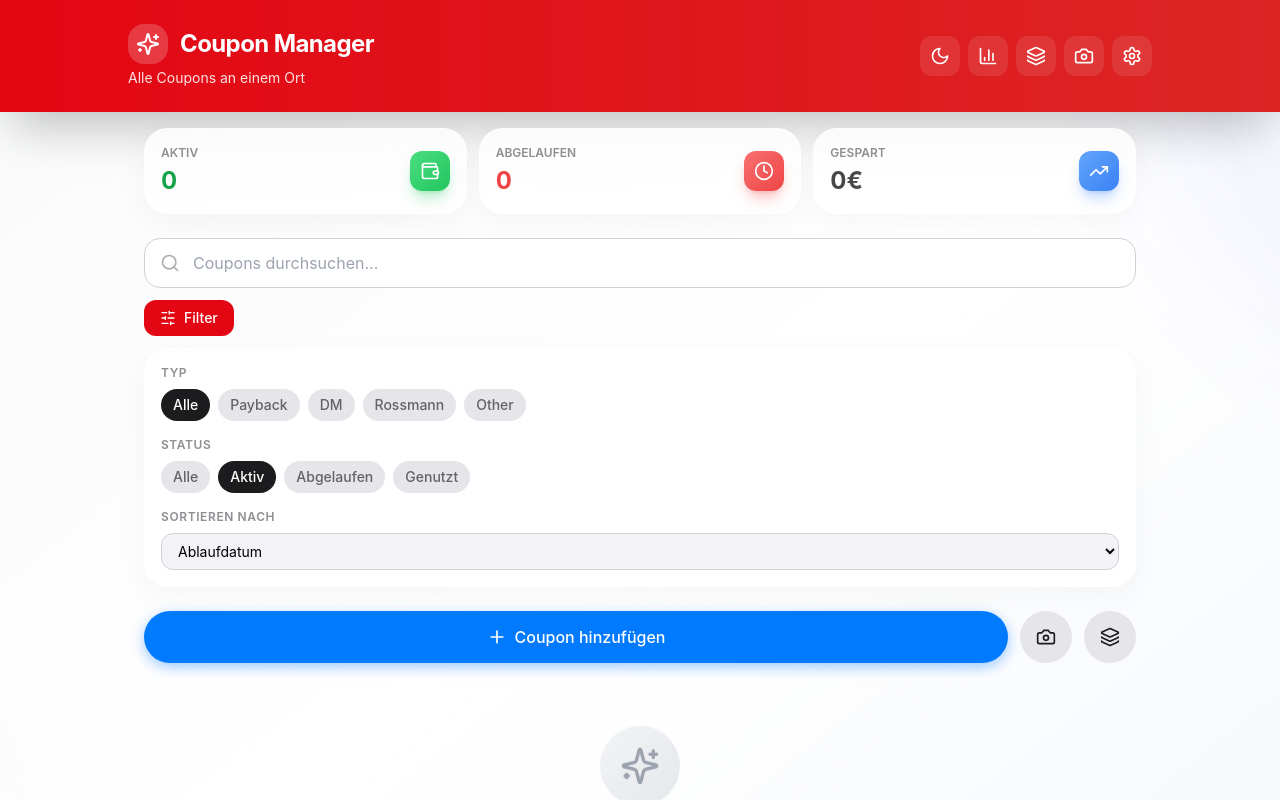
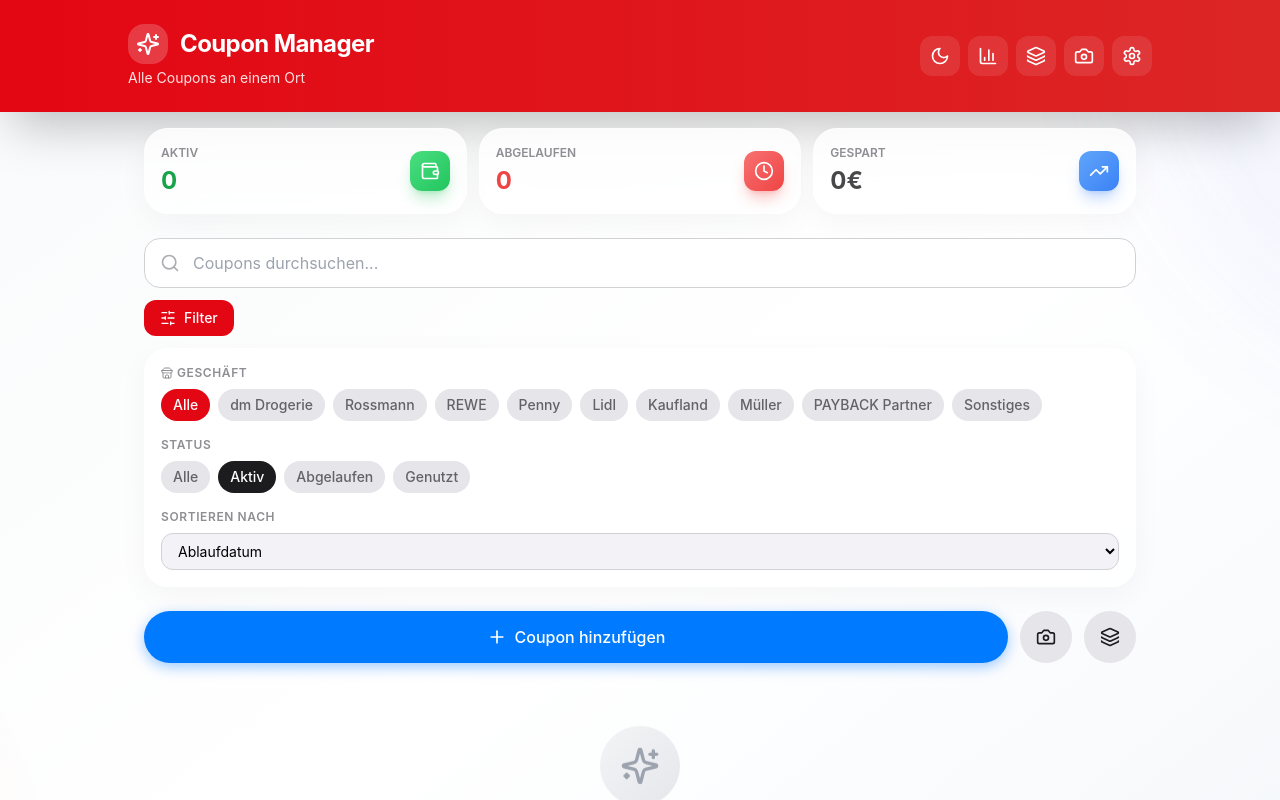
Before and after one commit to Zyrial96/payback-coupon-manager, a Next.js app: page / in a window 1280 px wide. Both pictures are taken after a click on the button "Filter". Shown: the top 800 px of the page. Built offline with nearby package versions, Linux system fonts and the light colour scheme.

Commit message:
Add store-based coupon organization with new data model and filters

```diff
--- a/app/page.tsx
+++ b/app/page.tsx
@@ -34,7 +34,7 @@ export default function Home() {
 
   const [filters, setFilters] = useState<FilterOptions>({
     search: '',
-    type: 'all',
+    store: 'all',
     status: 'active',
     sortBy: 'expiry',
   });
@@ -43,7 +43,14 @@ export default function Home() {
     setMounted(true);
     const saved = localStorage.getItem('payback-coupons');
     if (saved) {
-      setCoupons(JSON.parse(saved));
+      const parsed = JSON.parse(saved);
+      // Migration: altes 'type' Feld zu neuem 'store' und 'discountType'
+      const migrated = parsed.map((c: any) => ({
+        ...c,
+        store: c.store || c.type || 'other',
+        discountType: c.discountType || 'percent',
+      }));
+      setCoupons(migrated);
     }
 
     // Load dark mode preference
--- a/components/AddCouponModal.tsx
+++ b/components/AddCouponModal.tsx
@@ -1,8 +1,8 @@
 'use client';
 
 import { useState } from 'react';
-import { X, ScanLine, Tag, Calendar, FileText } from 'lucide-react';
-import { CouponType } from '@/types/coupon';
+import { X, ScanLine, Tag, Calendar, FileText, Store, Percent } from 'lucide-react';
+import { CouponType, DiscountType, STORE_NAMES, DISCOUNT_NAMES } from '@/types/coupon';
 
 interface AddCouponModalProps {
   onClose: () => void;
@@ -11,19 +11,29 @@ interface AddCouponModalProps {
     description: string;
     barcode: string;
     barcodeType: 'CODE128' | 'QR' | 'EAN13';
-    type: CouponType;
+    store: CouponType;
+    discountType: DiscountType;
+    discountValue?: number;
     validFrom: string;
     validUntil: string;
     used: boolean;
   }) => void;
 }
 
+const STORES: CouponType[] = [
+  'dm', 'rossmann', 'rewe', 'penny', 'lidl', 'kaufland', 'mueller', 'payback', 'other'
+];
+
+const DISCOUNT_TYPES: DiscountType[] = ['percent', 'fixed', 'points', 'buyXgetY', 'free'];
+
 export function AddCouponModal({ onClose, onAdd }: AddCouponModalProps) {
   const [title, setTitle] = useState('');
   const [description, setDescription] = useState('');
   const [barcode, setBarcode] = useState('');
   const [barcodeType, setBarcodeType] = useState<'CODE128' | 'QR' | 'EAN13'>('CODE128');
-  const [type, setType] = useState<CouponType>('payback');
+  const [store, setStore] = useState<CouponType>('dm');
+  const [discountType, setDiscountType] = useState<DiscountType>('percent');
+  const [discountValue, setDiscountValue] = useState('');
   const [validUntil, setValidUntil] = useState('');
 
   const handleSubmit = (e: React.FormEvent) => {
@@ -36,22 +46,38 @@ export function AddCouponModal({ onClose, onAdd }: AddCouponModalProps) {
       description,
       barcode,
       barcodeType,
-      type,
+      store,
+      discountType,
+      discountValue: discountValue ? parseFloat(discountValue) : undefined,
       validFrom: new Date().toISOString().split('T')[0],
       validUntil,
       used: false,
     });
   };
 
-  const getTypeColor = (t: string) => {
-    if (t === type) {
-      const colors: Record<string, string> = {
+  const getStoreColor = (s: CouponType) => {
+    if (s === store) {
+      const colors: Record<CouponType, string> = {
+        dm: 'bg-yellow-400 text-gray-900 shadow-lg shadow-yellow-400/30',
+        rossmann: 'bg-blue-600 text-white shadow-lg shadow-blue-600/30',
+        rewe: 'bg-red-600 text-white shadow-lg shadow-red-600/30',
+        penny: 'bg-red-500 text-white shadow-lg shadow-red-500/30',
+        lidl: 'bg-yellow-500 text-gray-900 shadow-lg shadow-yellow-500/30',
+        aldi: 'bg-blue-500 text-white shadow-lg shadow-blue-500/30',
+        kaufland: 'bg-orange-600 text-white shadow-lg shadow-orange-600/30',
+        mueller: 'bg-orange-500 text-white shadow-lg shadow-orange-500/30',
         payback: 'bg-red-500 text-white shadow-lg shadow-red-500/30',
-        dm: 'bg-yellow-400 text-gray-900 shadow-lg shadow-yellow-400/30',
-        rossmann: 'bg-blue-500 text-white shadow-lg shadow-blue-500/30',
+        budni: 'bg-green-500 text-white shadow-lg shadow-green-500/30',
         other: 'bg-gray-500 text-white shadow-lg shadow-gray-500/30',
       };
-      return colors[t] || colors.other;
+      return colors[s];
+    }
+    return 'bg-apple-gray-100 text-apple-gray-600 hover:bg-apple-gray-200';
+  };
+
+  const getDiscountColor = (d: DiscountType) => {
+    if (d === discountType) {
+      return 'bg-payback-red text-white shadow-lg shadow-payback-red/30';
     }
     return 'bg-apple-gray-100 text-apple-gray-600 hover:bg-apple-gray-200';
   };
@@ -65,9 +91,9 @@ export function AddCouponModal({ onClose, onAdd }: AddCouponModalProps) {
       />
 
       {/* Modal */}
-      <div className="relative w-full max-w-lg bg-white rounded-3xl shadow-2xl modal-content overflow-hidden">
+      <div className="relative w-full max-w-lg bg-white rounded-3xl shadow-2xl modal-content overflow-hidden max-h-[90vh] overflow-y-auto">
         {/* Header */}
-        <div className="bg-gradient-to-r from-payback-red to-red-600 px-6 py-5">
+        <div className="bg-gradient-to-r from-payback-red to-red-600 px-6 py-5 sticky top-0 z-10">
           <div className="flex items-center justify-between">
             <div className="flex items-center gap-3">
               <div className="w-10 h-10 bg-white/20 backdrop-blur rounded-xl flex items-center justify-center">
@@ -87,118 +113,149 @@ export function AddCouponModal({ onClose, onAdd }: AddCouponModalProps) {
           </div>
         </div>
 
+        {/* Form */}
         <form onSubmit={handleSubmit} className="p-6 space-y-5">
-          {/* Type Selection */}
+          {/* Store Selection */}
           <div>
-            <label className="block text-sm font-semibold text-apple-gray-700 mb-3">Typ</label>
-            <div className="grid grid-cols-4 gap-2">
-              {(['payback', 'dm', 'rossmann', 'other'] as CouponType[]).map((t) => (
+            <label className="flex items-center gap-2 text-sm font-semibold text-apple-gray-900 mb-3">
+              <Store className="w-4 h-4 text-payback-red" />
+              Geschäft *
+            </label>
+            <div className="grid grid-cols-3 gap-2">
+              {STORES.map((s) => (
                 <button
-                  key={t}
+                  key={s}
                   type="button"
-                  onClick={() => setType(t)}
-                  className={`py-2.5 px-3 rounded-xl text-sm font-semibold capitalize transition-all duration-200 ${getTypeColor(t)}`}
+                  onClick={() => setStore(s)}
+                  className={`px-3 py-2 rounded-xl text-xs font-medium transition-all duration-200 ${getStoreColor(s)}`}
                 >
-                  {t === 'dm' ? 'DM' : t}
+                  {STORE_NAMES[s]}
                 </button>
               ))}
             </div>
           </div>
 
+          {/* Discount Type */}
+          <div>
+            <label className="flex items-center gap-2 text-sm font-semibold text-apple-gray-900 mb-3">
+              <Percent className="w-4 h-4 text-payback-red" />
+              Rabatt-Typ *
+            </label>
+            <div className="grid grid-cols-2 gap-2">
+              {DISCOUNT_TYPES.map((d) => (
+                <button
+                  key={d}
+                  type="button"
+                  onClick={() => setDiscountType(d)}
+                  className={`px-3 py-2 rounded-xl text-sm font-medium transition-all duration-200 ${getDiscountColor(d)}`}
+                >
+                  {DISCOUNT_NAMES[d]}
+                </button>
+              ))}
+            </div>
+          </div>
+
+          {/* Discount Value */}
+          {(discountType === 'percent' || discountType === 'fixed') && (
+            <div>
+              <label className="flex items-center gap-2 text-sm font-semibold text-apple-gray-900 mb-2">
+                <Percent className="w-4 h-4 text-payback-red" />
+                Wert {discountType === 'percent' ? '(%)' : '(€)'}
+              </label>
+              <input
+                type="number"
+                value={discountValue}
+                onChange={(e) => setDiscountValue(e.target.value)}
+                placeholder={discountType === 'percent' ? 'z.B. 10' : 'z.B. 5.99'}
+                className="w-full bg-apple-gray-50 border border-apple-gray-200 rounded-xl px-4 py-3 text-sm focus:outline-none focus:border-payback-red focus:ring-2 focus:ring-payback-red/20 transition-all"
+                min="0"
+                step={discountType === 'percent' ? '1' : '0.01'}
+              />
+            </div>
+          )}
+
           {/* Title */}
           <div>
-            <label className="block text-sm font-semibold text-apple-gray-700 mb-2">
+            <label className="flex items-center gap-2 text-sm font-semibold text-apple-gray-900 mb-2">
+              <ScanLine className="w-4 h-4 text-payback-red" />
               Titel *
             </label>
-            <div className="relative">
-              <Tag className="absolute left-4 top-1/2 -translate-y-1/2 w-5 h-5 text-apple-gray-400" />
             <input
               type="text"
               value={title}
               onChange={(e) => setTitle(e.target.value)}
-                placeholder="z.B. 10x Punkte sammeln"
-                className="w-full pl-12 pr-4 py-3.5 bg-apple-gray-50 border border-apple-gray-200 rounded-2xl focus:outline-none focus:ring-2 focus:ring-payback-red/20 focus:border-payback-red transition-all"
+              placeholder="z.B. 20% auf Pflegeprodukte"
+              className="w-full bg-apple-gray-50 border border-apple-gray-200 rounded-xl px-4 py-3 text-sm focus:outline-none focus:border-payback-red focus:ring-2 focus:ring-payback-red/20 transition-all"
               required
             />
+          </div>
+
+          {/* Barcode */}
+          <div>
+            <label className="flex items-center gap-2 text-sm font-semibold text-apple-gray-900 mb-2">
+              <ScanLine className="w-4 h-4 text-payback-red" />
+              Barcode *
+            </label>
+            <div className="flex gap-2">
+              <input
+                type="text"
+                value={barcode}
+                onChange={(e) => setBarcode(e.target.value)}
+                placeholder="Coupon-Code eingeben"
+                className="flex-1 bg-apple-gray-50 border border-apple-gray-200 rounded-xl px-4 py-3 text-sm focus:outline-none focus:border-payback-red focus:ring-2 focus:ring-payback-red/20 transition-all"
+                required
+              />
+              <select
+                value={barcodeType}
+                onChange={(e) => setBarcodeType(e.target.value as 'CODE128' | 'QR' | 'EAN13')}
+                className="bg-apple-gray-50 border border-apple-gray-200 rounded-xl px-3 py-3 text-sm focus:outline-none focus:border-payback-red"
+              >
+                <option value="CODE128">CODE128</option>
+                <option value="QR">QR</option>
+                <option value="EAN13">EAN13</option>
+              </select>
             </div>
           </div>
 
           {/* Description */}
           <div>
-            <label className="block text-sm font-semibold text-apple-gray-700 mb-2">
+            <label className="flex items-center gap-2 text-sm font-semibold text-apple-gray-900 mb-2">
+              <FileText className="w-4 h-4 text-payback-red" />
               Beschreibung
             </label>
-            <div className="relative">
-              <FileText className="absolute left-4 top-3.5 w-5 h-5 text-apple-gray-400" />
-              <input
-                type="text"
+            <textarea
               value={description}
               onChange={(e) => setDescription(e.target.value)}
-                placeholder="z.B. Bei Einkauf ab 20€"
-                className="w-full pl-12 pr-4 py-3.5 bg-apple-gray-50 border border-apple-gray-200 rounded-2xl focus:outline-none focus:ring-2 focus:ring-payback-red/20 focus:border-payback-red transition-all"
+              placeholder="Weitere Details zum Coupon..."
+              rows={2}
+              className="w-full bg-apple-gray-50 border border-apple-gray-200 rounded-xl px-4 py-3 text-sm focus:outline-none focus:border-payback-red focus:ring-2 focus:ring-payback-red/20 transition-all resize-none"
             />
-            </div>
-          </div>
-
-          {/* Barcode */}
-          <div>
-            <label className="block text-sm font-semibold text-apple-gray-700 mb-2">
-              Barcode *
-            </label>
-            <div className="relative mb-3">
-              <ScanLine className="absolute left-4 top-1/2 -translate-y-1/2 w-5 h-5 text-apple-gray-400" />
-              <input
-                type="text"
-                value={barcode}
-                onChange={(e) => setBarcode(e.target.value)}
-                placeholder="z.B. 123456789012"
-                className="w-full pl-12 pr-4 py-3.5 bg-apple-gray-50 border border-apple-gray-200 rounded-2xl focus:outline-none focus:ring-2 focus:ring-payback-red/20 focus:border-payback-red transition-all font-mono"
-                required
-              />
-            </div>
-            <div className="flex gap-2">
-              {(['CODE128', 'QR', 'EAN13'] as const).map((bt) => (
-                <button
-                  key={bt}
-                  type="button"
-                  onClick={() => setBarcodeType(bt)}
-                  className={`flex-1 py-2 px-3 rounded-xl text-sm font-medium transition-all ${
-                    barcodeType === bt
-                      ? 'bg-apple-gray-900 text-white'
-                      : 'bg-apple-gray-100 text-apple-gray-600 hover:bg-apple-gray-200'
-                  }`}
-                >
-                  {bt}
-                </button>
-              ))}
-            </div>
           </div>
 
           {/* Valid Until */}
           <div>
-            <label className="block text-sm font-semibold text-apple-gray-700 mb-2">
+            <label className="flex items-center gap-2 text-sm font-semibold text-apple-gray-900 mb-2">
+              <Calendar className="w-4 h-4 text-payback-red" />
               Gültig bis *
             </label>
-            <div className="relative">
-              <Calendar className="absolute left-4 top-1/2 -translate-y-1/2 w-5 h-5 text-apple-gray-400" />
             <input
               type="date"
               value={validUntil}
               onChange={(e) => setValidUntil(e.target.value)}
-                className="w-full pl-12 pr-4 py-3.5 bg-apple-gray-50 border border-apple-gray-200 rounded-2xl focus:outline-none focus:ring-2 focus:ring-payback-red/20 focus:border-payback-red transition-all"
+              className="w-full bg-apple-gray-50 border border-apple-gray-200 rounded-xl px-4 py-3 text-sm focus:outline-none focus:border-payback-red focus:ring-2 focus:ring-payback-red/20 transition-all"
               required
             />
           </div>
-          </div>
 
           {/* Submit */}
+          <div className="pt-2">
             <button
               type="submit"
-            className="w-full bg-gradient-to-r from-payback-red to-red-600 text-white py-4 rounded-2xl font-bold text-lg shadow-xl shadow-red-500/30 hover:shadow-2xl hover:shadow-red-500/40 active:scale-[0.98] transition-all duration-200 flex items-center justify-center gap-2"
+              className="w-full bg-gradient-to-r from-payback-red to-red-600 text-white font-semibold py-4 rounded-xl shadow-lg shadow-payback-red/30 hover:shadow-xl hover:shadow-payback-red/40 active:scale-[0.98] transition-all duration-200"
             >
-            <Tag className="w-5 h-5" />
-            Coupon speichern
+              Coupon hinzufügen
             </button>
+          </div>
         </form>
       </div>
     </div>
--- a/components/CouponCard.tsx
+++ b/components/CouponCard.tsx
@@ -1,8 +1,8 @@
 'use client';
 
 import { useState } from 'react';
-import { Barcode, Calendar, Trash2, Heart, Share2, CheckCircle, MoreVertical, Wallet } from 'lucide-react';
-import { Coupon } from '@/types/coupon';
+import { Barcode, Calendar, Trash2, Heart, Share2, CheckCircle, MoreVertical, Wallet, Store, Tag } from 'lucide-react';
+import { Coupon, STORE_NAMES, DISCOUNT_NAMES } from '@/types/coupon';
 import { format, differenceInDays } from 'date-fns';
 import { de } from 'date-fns/locale';
 
@@ -30,24 +30,51 @@ export function CouponCard({
   const isExpired = new Date(coupon.validUntil) < new Date();
   const daysLeft = differenceInDays(new Date(coupon.validUntil), new Date());
 
-  const getTypeLabel = (type: string) => {
-    const labels: Record<string, string> = {
-      payback: 'Payback',
-      dm: 'DM',
-      rossmann: 'Rossmann',
-      other: 'Sonstiges',
-    };
-    return labels[type] || type;
-  };
-
-  const getTypeGradient = (type: string) => {
+  const getStoreGradient = (store: string) => {
     const gradients: Record<string, string> = {
       payback: 'from-red-500 to-red-600',
       dm: 'from-yellow-400 to-yellow-500',
-      rossmann: 'from-blue-400 to-blue-500',
+      rossmann: 'from-blue-500 to-blue-600',
+      rewe: 'from-red-600 to-red-700',
+      penny: 'from-red-500 to-red-600',
+      lidl: 'from-yellow-500 to-yellow-600',
+      aldi: 'from-blue-400 to-blue-500',
+      kaufland: 'from-orange-600 to-orange-700',
+      mueller: 'from-orange-500 to-orange-600',
+      budni: 'from-green-500 to-green-600',
       other: 'from-gray-400 to-gray-500',
     };
-    return gradients[type] || gradients.other;
+    return gradients[store] || gradients.other;
+  };
+
+  const getStoreBadgeColor = (store: string) => {
+    const colors: Record<string, string> = {
+      payback: 'bg-red-100 text-red-700 border-red-200',
+      dm: 'bg-yellow-100 text-yellow-800 border-yellow-200',
+      rossmann: 'bg-blue-100 text-blue-700 border-blue-200',
+      rewe: 'bg-red-100 text-red-700 border-red-200',
+      penny: 'bg-red-100 text-red-700 border-red-200',
+      lidl: 'bg-yellow-100 text-yellow-800 border-yellow-200',
+      aldi: 'bg-blue-100 text-blue-700 border-blue-200',
+      kaufland: 'bg-orange-100 text-orange-700 border-orange-200',
+      mueller: 'bg-orange-100 text-orange-700 border-orange-200',
+      budni: 'bg-green-100 text-green-700 border-green-200',
+      other: 'bg-gray-100 text-gray-700 border-gray-200',
+    };
+    return colors[store] || colors.other;
+  };
+
+  const formatDiscount = () => {
+    if (coupon.discountValue) {
+      if (coupon.discountType === 'percent') {
+        return `${coupon.discountValue}%`;
+      } else if (coupon.discountType === 'fixed') {
+        return `${coupon.discountValue.toFixed(2).replace('.', ',')}€`;
+      } else if (coupon.discountType === 'points') {
+        return `${coupon.discountValue}x`;
+      }
+    }
+    return DISCOUNT_NAMES[coupon.discountType] || '';
   };
 
   const getDaysLeftColor = (days: number) => {
@@ -74,9 +101,9 @@ export function CouponCard({
     } ${coupon.used ? 'opacity-60' : ''}`}>
       <div className="flex items-start gap-3">
         {/* Icon */}
-        <div className={`flex-shrink-0 w-12 h-12 rounded-xl bg-gradient-to-br ${getTypeGradient(coupon.type)} flex items-center justify-center shadow-lg`}>
+        <div className={`flex-shrink-0 w-12 h-12 rounded-xl bg-gradient-to-br ${getStoreGradient(coupon.store)} flex items-center justify-center shadow-lg`}>
           <span className="text-white font-bold text-lg">
-            {getTypeLabel(coupon.type).charAt(0)}
+            {STORE_NAMES[coupon.store]?.charAt(0) || coupon.store.charAt(0)}
           </span>
         </div>
 
@@ -85,9 +112,14 @@ export function CouponCard({
           <div className="flex items-start justify-between gap-2">
             <div className="flex-1">
               <div className="flex items-center gap-2 mb-1 flex-wrap">
-                <span className={`text-xs font-bold px-2 py-0.5 rounded-full bg-gradient-to-r ${getTypeGradient(coupon.type)} text-white`}>
-                  {getTypeLabel(coupon.type)}
+                <span className={`text-xs font-bold px-2 py-0.5 rounded-full bg-gradient-to-r ${getStoreGradient(coupon.store)} text-white`}>
+                  {STORE_NAMES[coupon.store] || coupon.store}
                 </span>
+                {coupon.discountType && (
+                  <span className="text-xs font-semibold px-2 py-0.5 rounded-full bg-payback-red/10 text-payback-red border border-payback-red/20">
+                    {formatDiscount()}
+                  </span>
+                )}
                 {coupon.isFavorite && (
                   <Heart className="w-4 h-4 text-purple-500 fill-purple-500" />
                 )}
--- a/components/CouponFilter.tsx
+++ b/components/CouponFilter.tsx
@@ -1,11 +1,11 @@
 'use client';
 
-import { Search, SlidersHorizontal, X } from 'lucide-react';
-import { CouponType } from '@/types/coupon';
+import { Search, SlidersHorizontal, X, Store } from 'lucide-react';
+import { CouponType, STORE_NAMES } from '@/types/coupon';
 
 export interface FilterOptions {
   search: string;
-  type: CouponType | 'all';
+  store: CouponType | 'all';
   status: 'all' | 'active' | 'expired' | 'used';
   sortBy: 'date' | 'expiry' | 'name';
 }
@@ -64,23 +64,24 @@ export function CouponFilter({ filters, onFilterChange, showFilters, onToggleFil
       {/* Filter Panel */}
       {showFilters && (
         <div className="apple-card p-4 animate-slide-up">
-          {/* Type Filter */}
+          {/* Store Filter */}
           <div className="mb-4">
-            <label className="block text-xs font-semibold text-apple-gray-500 uppercase tracking-wider mb-2">
-              Typ
+            <label className="flex items-center gap-1 text-xs font-semibold text-apple-gray-500 uppercase tracking-wider mb-2">
+              <Store className="w-3 h-3" />
+              Geschäft
             </label>
             <div className="flex flex-wrap gap-2">
-              {(['all', 'payback', 'dm', 'rossmann', 'other'] as const).map((type) => (
+              {(['all', 'dm', 'rossmann', 'rewe', 'penny', 'lidl', 'kaufland', 'mueller', 'payback', 'other'] as const).map((store) => (
                 <button
-                  key={type}
-                  onClick={() => onFilterChange({ ...filters, type })}
+                  key={store}
+                  onClick={() => onFilterChange({ ...filters, store })}
                   className={`px-3 py-1.5 rounded-full text-sm font-medium transition-all ${
-                    filters.type === type
-                      ? 'bg-apple-gray-900 text-white'
+                    filters.store === store
+                      ? 'bg-payback-red text-white'
                       : 'bg-apple-gray-100 text-apple-gray-600 hover:bg-apple-gray-200'
                   }`}
                 >
-                  {type === 'all' ? 'Alle' : type === 'dm' ? 'DM' : type.charAt(0).toUpperCase() + type.slice(1)}
+                  {store === 'all' ? 'Alle' : STORE_NAMES[store] || store}
                 </button>
               ))}
             </div>
@@ -144,9 +145,9 @@ export function applyFilters(coupons: any[], filters: FilterOptions): any[] {
     );
   }
 
-  // Type filter
-  if (filters.type !== 'all') {
-    result = result.filter(c => c.type === filters.type);
+  // Store filter
+  if (filters.store !== 'all') {
+    result = result.filter(c => c.store === filters.store);
   }
 
   // Status filter
--- a/types/coupon.ts
+++ b/types/coupon.ts
@@ -1,4 +1,5 @@
-export type CouponType = 'payback' | 'dm' | 'rossmann' | 'other';
+export type CouponType = 'payback' | 'dm' | 'rossmann' | 'rewe' | 'penny' | 'lidl' | 'aldi' | 'kaufland' | 'mueller' | 'budni' | 'other';
+export type DiscountType = 'percent' | 'points' | 'fixed' | 'buyXgetY' | 'free';
 
 export interface Coupon {
   id: string;
@@ -6,18 +7,21 @@ export interface Coupon {
   description: string;
   barcode: string;
   barcodeType: 'CODE128' | 'QR' | 'EAN13';
-  type: CouponType;
+  store: CouponType; // Geschäft wo eingelöst wird
+  discountType: DiscountType; // Art des Rabatts
+  discountValue?: number; // Wert (z.B. 10 für 10% oder 10€)
+  minPurchase?: number; // Mindestbestellwert
   validFrom: string;
   validUntil: string;
   used: boolean;
-  usedAt?: string; // Wann wurde der Coupon eingelöst
-  usedAmount?: number; // Wie viel wurde gespart
+  usedAt?: string;
+  usedAmount?: number;
   createdAt: string;
-  // Neue Felder
-  value?: number; // Wert in € (für Statistiken)
-  isFavorite?: boolean; // Angepinnt
-  category?: string; // Kategorie/Ordner
-  notes?: string; // Notizen
+  // Zusatzfelder
+  value?: number;
+  isFavorite?: boolean;
+  category?: string;
+  notes?: string;
 }
 
 // Für Multi-Coupon Modus
@@ -28,3 +32,40 @@ export interface CouponStack {
   createdAt: string;
   combinedBarcode: string;
 }
+
+// Hilfsfunktionen für Stores
+export const STORE_NAMES: Record<CouponType, string> = {
+  payback: 'PAYBACK Partner',
+  dm: 'dm Drogerie',
+  rossmann: 'Rossmann',
+  rewe: 'REWE',
+  penny: 'Penny',
+  lidl: 'Lidl',
+  aldi: 'Aldi',
+  kaufland: 'Kaufland',
+  mueller: 'Müller',
+  budni: 'BUDNI',
+  other: 'Sonstiges',
+};
+
+export const STORE_COLORS: Record<CouponType, string> = {
+  payback: 'bg-blue-500',
+  dm: 'bg-yellow-500',
+  rossmann: 'bg-red-500',
+  rewe: 'bg-red-600',
+  penny: 'bg-red-400',
+  lidl: 'bg-yellow-400',
+  aldi: 'bg-blue-400',
+  kaufland: 'bg-red-700',
+  mueller: 'bg-orange-500',
+  budni: 'bg-green-500',
+  other: 'bg-gray-500',
+};
+
+export const DISCOUNT_NAMES: Record<DiscountType, string> = {
+  percent: '% Rabatt',
+  points: 'Punkte',
+  fixed: '€ Rabatt',
+  buyXgetY: 'Kaufen X, bekomme Y',
+  free: 'Gratis',
+};
```
Lines whose indentation alone changed are shown as unchanged.
